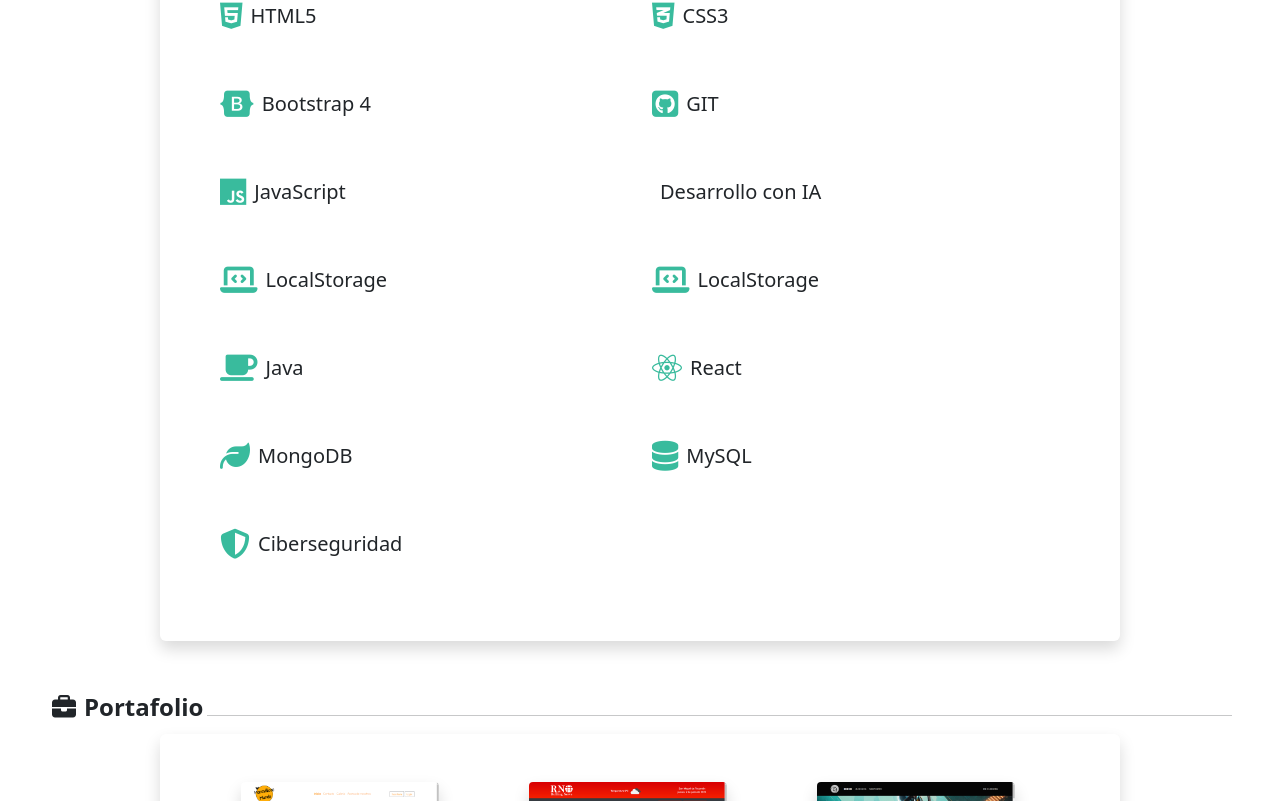
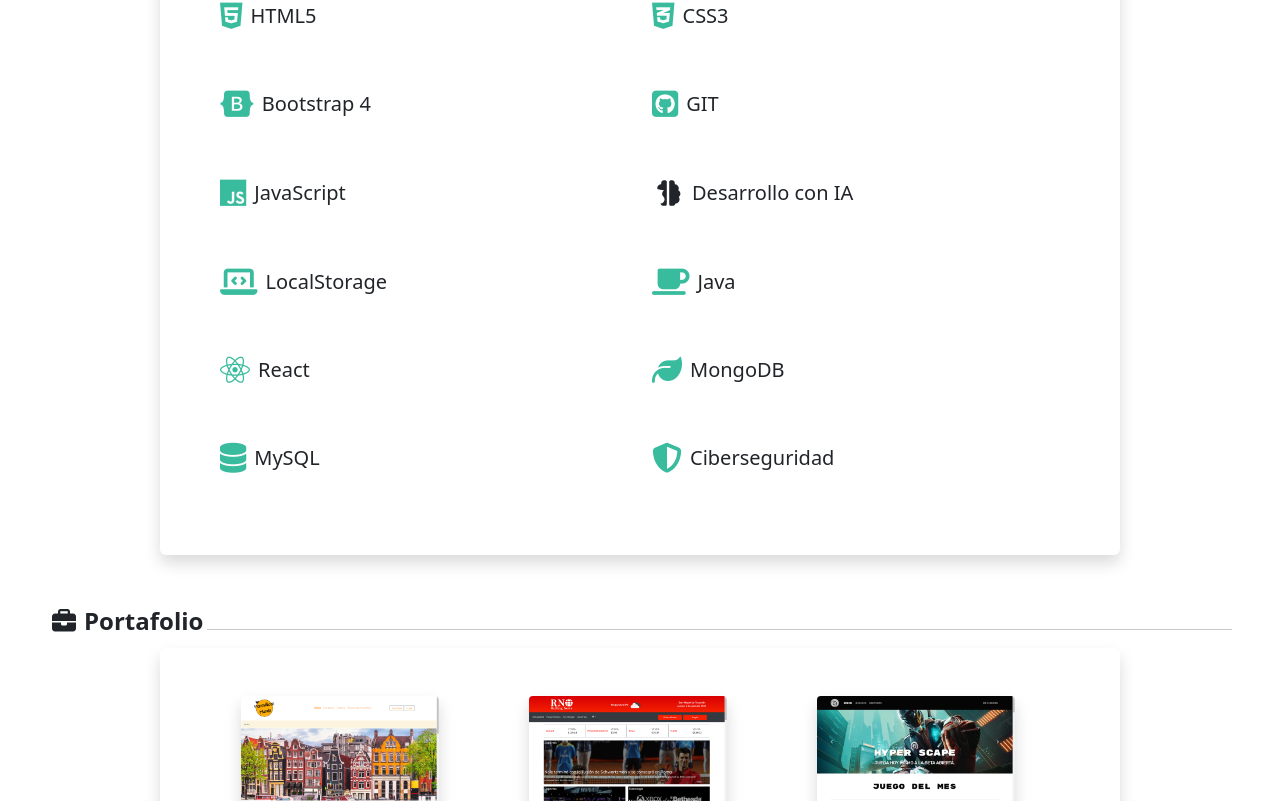
Before and after one commit to Eliseo-Baroni-97/personalpage, a React (Vite) app: page / in a window 1280 px wide. Shown: the part 2607-3408 px from the top of the page. Built offline with nearby package versions, Linux system fonts and the light colour scheme.

Commit message:
feat: Agrega ícono de IA y actualiza habilidad de Adobe

```diff
--- a/i18n.js
+++ b/i18n.js
@@ -68,7 +68,7 @@
           "builder3d": "3D Builder",
           "photoshop": "Adobe Photoshop",
           "fusion360": "Autodesk Fusion 360",
-          "publisher": "Adobe Publisher",
+          "publisher": "Adobe Premiere Pro",
           "lightroom": "Adobe Lightroom",
           "crecer": "Desire to grow",
           "metodologiaScrum": "Scrum Methodology",
@@ -156,7 +156,7 @@
           "builder3d": "3D Builder",
           "photoshop": "Adobe Photoshop",
           "fusion360": "Autodesk Fusion 360",
-          "publisher": "Adobe Publisher",
+          "publisher": "Adobe Premiere Pro",
           "lightroom": "Adobe Lightroom",
           "crecer": "Ganas de crecer",
           "metodologiaScrum": "Metodología Scrum",
--- /dev/null
+++ b/src/components/BrainIcon.jsx
@@ -0,0 +1,18 @@
+import React from 'react';
+
+const BrainIcon = () => {
+  return (
+    <svg
+      xmlns="http://www.w3.org/2000/svg"
+      viewBox="0 0 640 640"
+      width="2em" // Ajusta el tamaño como necesites
+      height="2em"
+      fill="currentColor" // Hereda el color del texto
+      className="m-2" // Añade las mismas clases de margen que los otros íconos
+    >
+      <path d="M184 120C184 89.1 209.1 64 240 64h24c17.7 0 32 14.3 32 32v448c0 17.7-14.3 32-32 32h-32c-30 0-55.1-20.4-62-48 .3 0 .7 0 1 0 44.2 0 80-35.8 80-80 0-18-6-34.6-16-48-19.4-14.6-32-37.8-32-64 0-30.9 17.6-57.8 43.2-71.1C108.1 252.9 104 238.9 104 224c0-44.2 35.8-80 80-80h0v-24zM456 120v24c44.2 0 80 35.8 80 80 0 15-4.1 29-11.2 41.1C550.4 278.2 568 305 568 336c0 26.2-12.6 49.4-32 64 10 13.4 16 30 16 48 0 44.2-35.8 80-80 80-.7 0-1.3 0-2 0-7.1 27.6-32.2 48-62 48h-32c-17.7 0-32-14.3-32-32V96c0-17.7 14.3-32 32-32h24c30.9 0 56 25.1 56 56z" />
+    </svg>
+  );
+};
+
+export default BrainIcon;
--- a/src/components/SkillItem.jsx
+++ b/src/components/SkillItem.jsx
@@ -1,9 +1,10 @@
-import React from "react";
+import React from 'react';
 
-const SkillItem = ({ icon, name }) => {
+const SkillItem = ({ icon, name, IconComponent }) => {
   return (
     <div className="col p-3 d-flex align-items-center">
-      <i className={`fa ${icon} fa-2x m-2`}></i>
+      {/* Renderiza el componente de ícono si se proporciona, de lo contrario, usa la clase de ícono */}
+      {IconComponent ? <IconComponent /> : <i className={`fa ${icon} fa-2x m-2`}></i>}
       <h5 className="mb-0">{name}</h5>
     </div>
   );
--- a/src/components/Skills.jsx
+++ b/src/components/Skills.jsx
@@ -1,11 +1,12 @@
 import React, { useState } from "react";
-import { useTranslation } from "react-i18next"; // Importamos el hook para las traducciones
+import { useTranslation } from "react-i18next";
 import Card from "./Card";
-import SkillItem from "./SkillItem"; // Asegúrate de importar SkillItem correctamente
+import SkillItem from "./SkillItem";
+import BrainIcon from "./BrainIcon"; // Importamos el nuevo ícono
 import "./Skills.css";
 
 const Skills = () => {
-  const { t } = useTranslation(); // Usamos el hook t para las traducciones
+  const { t } = useTranslation();
   const [activeTab, setActiveTab] = useState("desarrollo");
 
   const handleTabClick = (tab) => setActiveTab(tab);
@@ -17,9 +18,8 @@
       { icon: "fa-brands fa-bootstrap", name: "bootstrap" },
       { icon: "fa-brands fa-square-github", name: "git" },
       { icon: "fa-brands fa-js", name: "javascript" },
-      { icon: "fa-brands fa-openai", name: "desarrolloIA" },
-      { icon: "fa-laptop-code", name: "localstorage" },
-
+      // Usamos el componente BrainIcon para la habilidad de IA
+      { IconComponent: BrainIcon, name: "desarrolloIA" },
       { icon: "fa-laptop-code", name: "localstorage" },
       { icon: "fa-solid fa-mug-saucer", name: "java" },
       { icon: "fa-brands fa-react", name: "react" },
@@ -56,7 +56,7 @@
                 onClick={() => handleTabClick(tab)}
                 className={`nav-link text-uppercase font-weight-bold rounded-0 ${activeTab === tab ? "active" : ""}`}
               >
-                {t(`habilidades${tab.charAt(0).toUpperCase() + tab.slice(1)}`)} {/* Cambié aquí */}
+                {t(`habilidades${tab.charAt(0).toUpperCase() + tab.slice(1)}`)}
               </button>
             </li>
           ))}
@@ -67,7 +67,12 @@
             <div key={tab} className={`tab-pane fade ${activeTab === tab ? "show active" : ""}`}>
               <div className="row row-cols-2">
                 {skills.map((skill) => (
-                  <SkillItem key={skill.name} icon={skill.icon} name={t(skill.name)} />
+                  <SkillItem
+                    key={skill.name}
+                    icon={skill.icon} // Pasamos la clase del ícono
+                    IconComponent={skill.IconComponent} // Pasamos el componente de ícono
+                    name={t(skill.name)}
+                  />
                 ))}
               </div>
             </div>
```
